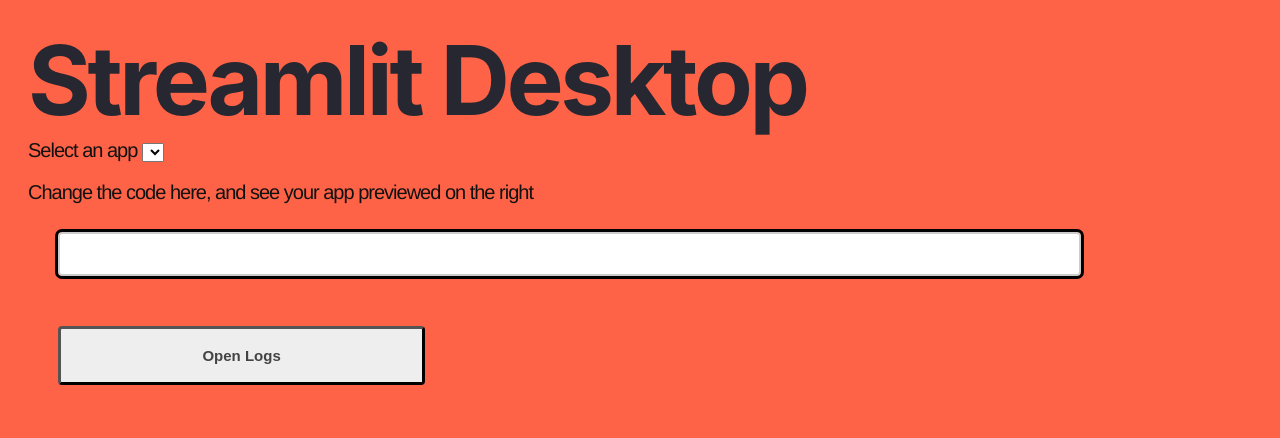
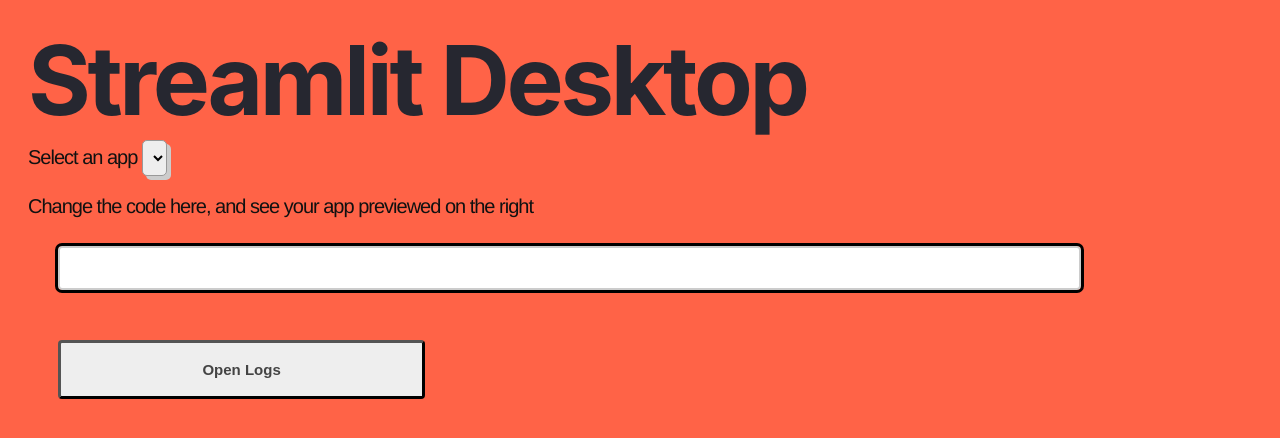
Before and after one commit to blackary/streamlit-desktop, an Electron app: page index.html in a window 1280 px wide. Drawn offline with Linux system fonts and the light colour scheme.

Commit message:
Style selectbox

```diff
--- a/styles.css
+++ b/styles.css
@@ -113,3 +113,13 @@
 
   /* outline-width: 3px; */
 }
+
+select {
+  height: 36px;
+  border: 1px solid #999;
+  font-size: 18px;
+  background-color: #eee;
+  border-radius: 5px;
+  box-shadow: 4px 4px #ccc;
+  padding-left: 3px;
+}
```
